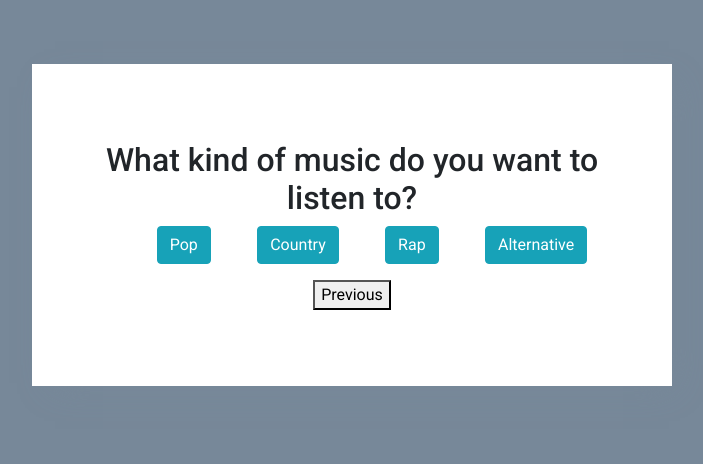
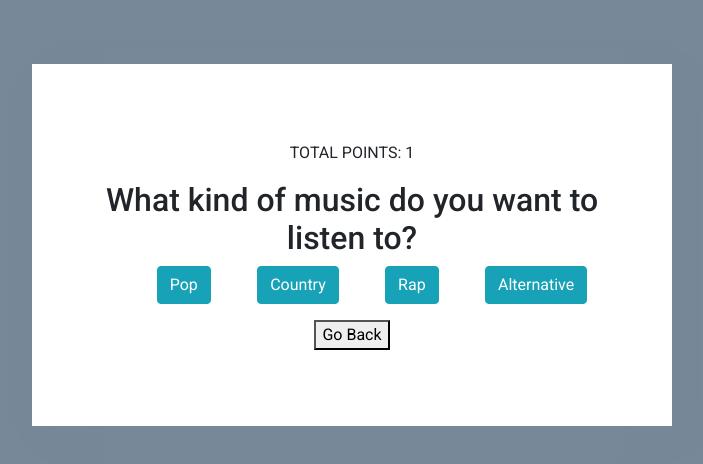
Before and after one commit to alliestehney/audioSelection, a React (Create React App) app: page / in a window 1280 px wide. Both pictures are taken after a click on the button "Yes". Shown: the top 464 px of the page, without its empty margins (288-991 px from the left). Built offline with nearby package versions, Linux system fonts and the light colour scheme.

Commit message:
Added back buttons

```diff
--- a/src/components/AudioType.js
+++ b/src/components/AudioType.js
@@ -8,6 +8,7 @@ class AudioType extends Component {
 
 		return(
 			<div className="MealTypeForm" >
+				<p className="points">TOTAL POINTS: 0</p>
 				<h1>Do you want to listen to music?</h1>
 				<ul className="MealTypes">
 					<li><button type="button" className="btn btn-success" value="music" onClick={this.handleInputChange.bind(this)}>Yes</button></li>
--- a/src/components/MusicGenre.js
+++ b/src/components/MusicGenre.js
@@ -8,6 +8,7 @@ class MusicGenre extends Component {
 
 		return(
 			<div className="MealTypeForm">
+				<p className="points">TOTAL POINTS: 1</p>
 				<h2>What kind of music do you want to listen to?</h2>
 				<ul className="MusicGenres">
 					<li><button type="button" className="btn btn-info" value="pop" onClick={this.handleInputChange.bind(this)}>Pop</button></li>
@@ -15,7 +16,7 @@ class MusicGenre extends Component {
 					<li><button type="button" className="btn btn-info" value="rap" onClick={this.handleInputChange.bind(this)}>Rap</button></li>
 					<li><button type="button" className="btn btn-info" value="alternative" onClick={this.handleInputChange.bind(this)}>Alternative</button></li>
 				</ul>
-				<button onClick={this.handlePrevious.bind(this)}>Previous</button>
+				<button className="GoBack" onClick={this.handlePrevious.bind(this)}>Go Back</button>
 			</div>
 		);
 	}
--- a/src/components/PodcastList.js
+++ b/src/components/PodcastList.js
@@ -1,6 +1,7 @@
 import React, { Component } from 'react';
 import { connect } from 'react-redux';
 import PodcastCard from './PodcastCard';
+import { prev } from '../actions';
 
 class PodcastList extends Component {
 
@@ -9,6 +10,7 @@ class PodcastList extends Component {
 		return(
 			<div>
 				<h2 className="ListHeading">Try out these podcasts!</h2>
+				<button onClick={this.handlePrevious.bind(this)}>Go Back</button>
 				<ul>
 					{this.props.playlists.map(podcast =>
 						<PodcastCard key={podcast.trackId} podcast={podcast} />
@@ -16,6 +18,11 @@ class PodcastList extends Component {
 				</ul>
 			</div>
 		);
+	}
+
+	handlePrevious(event) {
+		event.preventDefault();
+		this.props.prev("podcast_list");
 	}
 }
 
@@ -25,4 +32,8 @@ function mapStateToProps(state) {
 	}
 }
 
-export default connect(mapStateToProps)(PodcastList);
+const mapActionsToProps = {
+	prev
+}
+
+export default connect(mapStateToProps, mapActionsToProps)(PodcastList);
--- a/src/components/PodcastType.js
+++ b/src/components/PodcastType.js
@@ -8,15 +8,15 @@ class PodcastType extends Component {
 
 		return(
 			<div className="MealTypeForm">
-				<h2>TEST: SHOWING PODCAST PAGE</h2>
+				<p className="points">TOTAL POINTS: 1</p>
 				<h3>Select one category that interests you the most.</h3>
-				<ul>
-					<li><button type="button" value="sports" onClick={this.handleInputChange.bind(this)}>Sports</button></li>
-					<li><button type="button" value="current+events" onClick={this.handleInputChange.bind(this)}>Current Events</button></li>
-					<li><button type="button" value="history" onClick={this.handleInputChange.bind(this)}>History</button></li>
-					<li><button type="button" value="entrepreneurship" onClick={this.handleInputChange.bind(this)}>Entrepreneurship</button></li>
+				<ul className="PodcastTypes">
+					<li><button type="button" className="btn btn-info" value="sports" onClick={this.handleInputChange.bind(this)}>Sports</button></li>
+					<li><button type="button" className="btn btn-info" value="current+events" onClick={this.handleInputChange.bind(this)}>Current Events</button></li>
+					<li><button type="button" className="btn btn-info" value="history" onClick={this.handleInputChange.bind(this)}>History</button></li>
+					<li><button type="button" className="btn btn-info" value="entrepreneurship" onClick={this.handleInputChange.bind(this)}>Entrepreneurship</button></li>
 				</ul>
-				<button onClick={this.handlePrevious.bind(this)}>Previous</button>
+				<button className="GoBack" onClick={this.handlePrevious.bind(this)}>Go Back</button>
 			</div>
 		);
 	}
--- a/src/components/SongsList.js
+++ b/src/components/SongsList.js
@@ -1,6 +1,7 @@
 import React, { Component } from 'react';
 import { connect } from 'react-redux';
 import Song from './SongCard';
+import { prev } from '../actions';
 
 class SongsList extends Component {
 
@@ -9,6 +10,7 @@ class SongsList extends Component {
 		return(
 			<div>
 				<h2 className="ListHeading">Check out these songs:</h2>
+				<button onClick={this.handlePrevious.bind(this)}>Go Back</button>
 				<ul className="Wrapper">
 					{this.props.songs.map(song =>
 						<Song key={song.trackId} song={song} />
@@ -16,6 +18,11 @@ class SongsList extends Component {
 				</ul>
 			</div>
 		);
+	}
+
+	handlePrevious(event) {
+		event.preventDefault();
+		this.props.prev("music_genre_list");
 	}
 }
 
@@ -25,4 +32,8 @@ function mapStateToProps(state) {
 	}
 }
 
-export default connect(mapStateToProps)(SongsList);
+const mapActionsToProps = {
+	prev
+}
+
+export default connect(mapStateToProps, mapActionsToProps)(SongsList);
--- a/src/index.css
+++ b/src/index.css
@@ -80,3 +80,17 @@ h1 {
 	color: white;
 	font-weight: 300;
 }
+
+.GoBack:hover {
+	cursor: pointer;
+}
+
+.PodcastTypes {
+	list-style-type: none;
+	display: flex;
+	justify-content: space-evenly;
+}
+
+.PodcastTypes button:hover {
+	cursor: pointer;
+}
```
